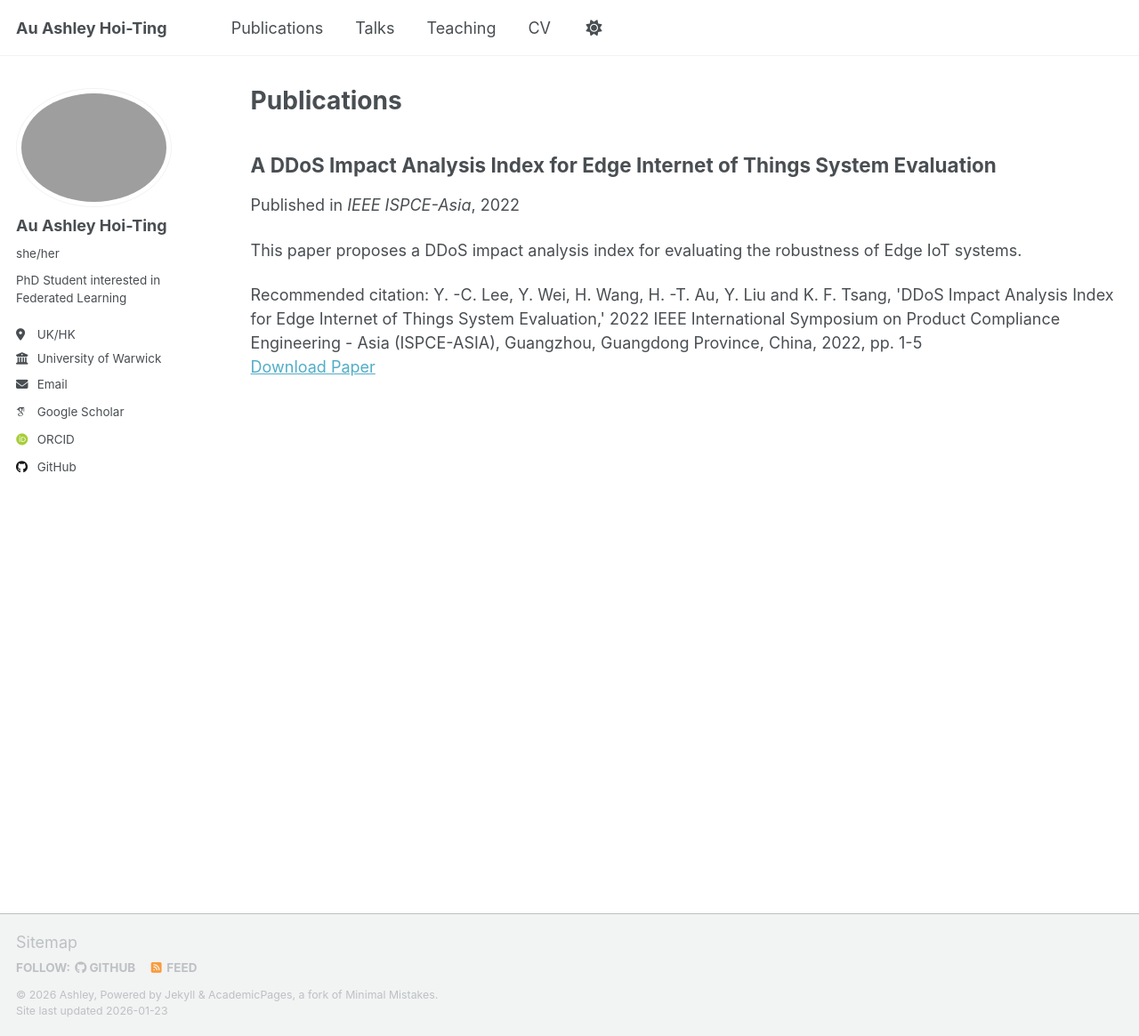
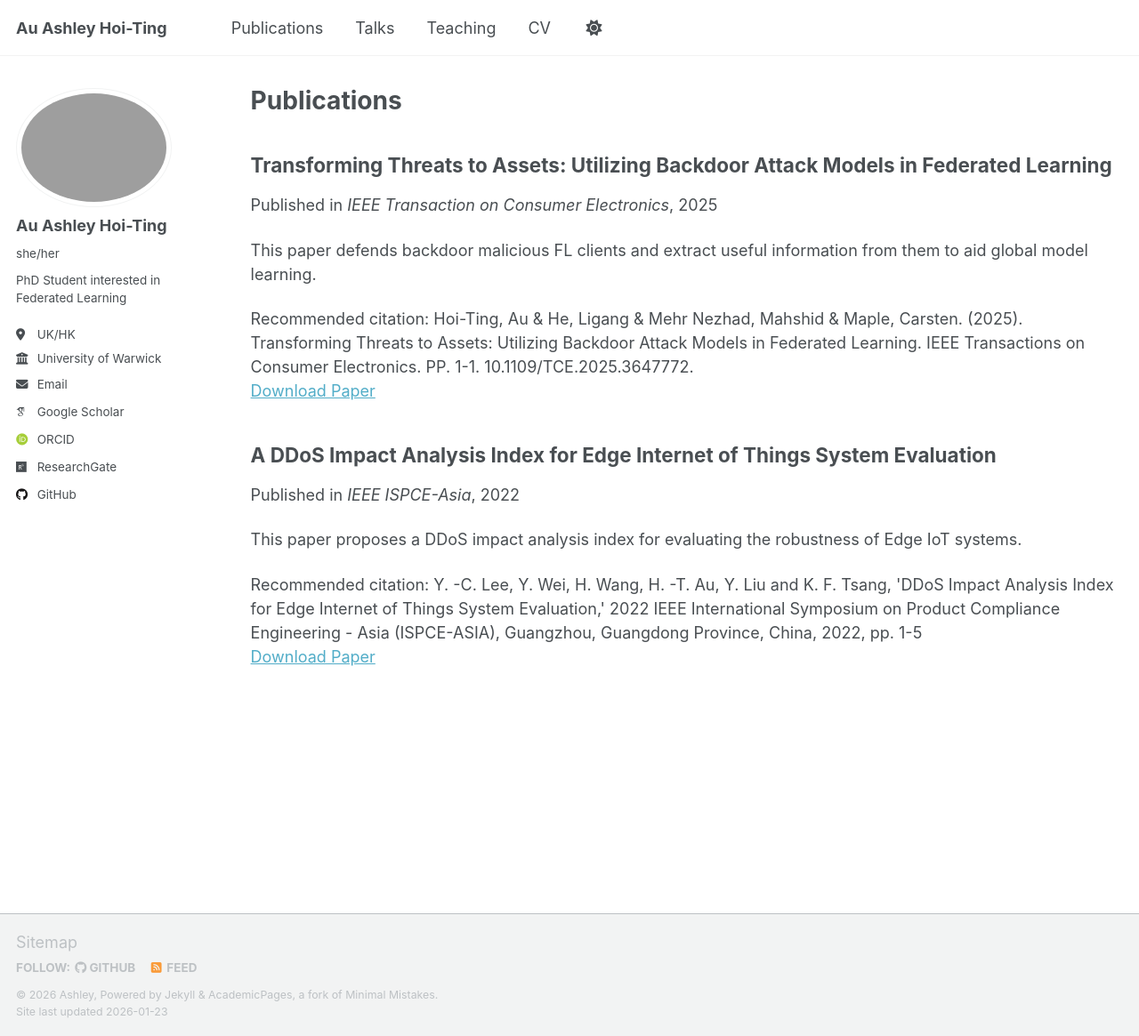
Before and after one commit to Ashley0909/Ashley0909.github.io, a Jekyll site: the page built from _pages/publications.html, in a window 1280 px wide and 1165 px high. Shown: the whole window at 89% size. Built offline with Jekyll 4.4.1, drawn with Linux system fonts in a browser that asks for light colours; some web fonts are replaced; a script that is not in the unit is left out.

Commit message:
Added FedAssets Publication

```diff
--- a/_config.yml
+++ b/_config.yml
@@ -35,13 +35,13 @@ author:
   # Academic websites
   academia         : # URL
   arxiv            : # URL - Update with the correct link to your profile
-  googlescholar    : "https://scholar.google.com/citations?user=PS_CX0AAAAAJ"
+  googlescholar    : "https://scholar.google.com/citations?user=CNhU8pgAAAAJ&hl=en&authuser=2"
   inspire-hep      : # URL
   impactstory      : # URL
   orcid            : "https://orcid.org/0009-0005-5570-1466"
   semantic         : # URL
   pubmed           : # URL
-  researchgate     : # URL
+  researchgate     : "https://www.researchgate.net/profile/Ashley-Hoi-Ting-Au"
   scopus           : # URL
 
   # Repositories and software development
--- /dev/null
+++ b/_publications/2025-12-15-FedAssets.md
@@ -0,0 +1,12 @@
+---
+title: "Transforming Threats to Assets: Utilizing Backdoor Attack Models in Federated Learning"
+collection: publications
+status: published
+permalink: /publication/fedassets
+excerpt: "This paper defends backdoor malicious FL clients and extract useful information from them to aid global model learning."
+date: 2025-12-15
+venue: "IEEE Transaction on Consumer Electronics"
+paperurl: "https://ieeexplore.ieee.org/document/11313588"
+citation: "Hoi-Ting, Au & He, Ligang & Mehr Nezhad, Mahshid & Maple, Carsten. (2025). Transforming Threats to Assets: Utilizing Backdoor Attack Models in Federated Learning. IEEE Transactions on Consumer Electronics. PP. 1-1. 10.1109/TCE.2025.3647772."
+---
+Federated Learning (FL) is recognized as a privacy-preserving machine learning technique suitable for distributed devices in consumer electronics. However, FL is still vulnerable to backdoor attacks, where malicious clients poison the global model to misclassify triggered inputs while performing normally on clean data. While existing defence techniques focus on eliminating malicious clients, this paper proposes a novel technique called FedAssets. In FedAssets, we uncover distinctive parameter patterns in malicious local models and introduce a clustering-based approach to differentiate between malicious and benign clients. Further, we develop a technique to extract useful information from malicious local models and integrate it effectively, together with benign models, into the global model. Extensive experiments demonstrate that FedAssets outperforms existing techniques, improving model accuracy on clean data up to 7% while achieving up to 35% accuracy in eliminating poisoned information in the global model.
```
Also changed, not shown: _pages/about.md (+2 -1 lines).
